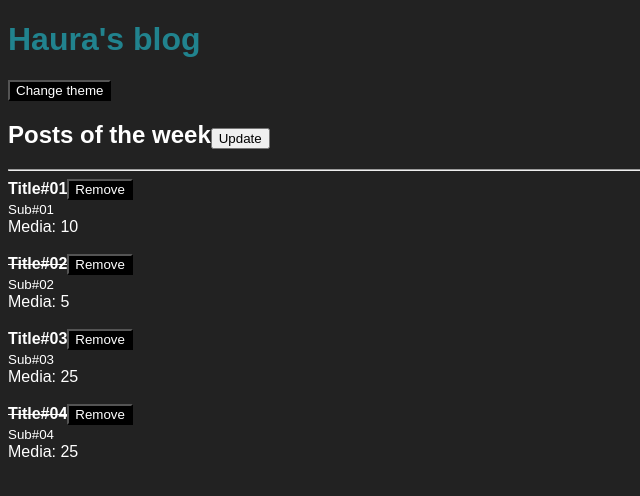
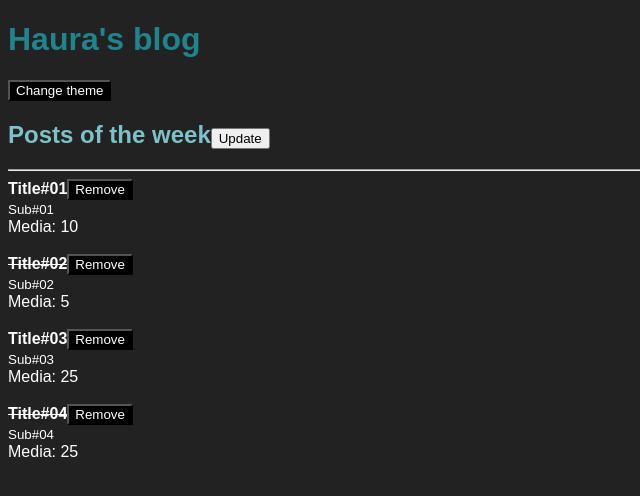
Before and after one commit to afsilvaluiz/JStack, a React app in the folder reactFundamentals/: page / in a window 1280 px wide. Shown: the top 496 px of the page, without its empty margins (0-640 px from the left). Built offline with nearby package versions, Linux system fonts and the light colour scheme.

Commit message:
chore: configure scss

```diff
--- a/reactFundamentals/src/App.js
+++ b/reactFundamentals/src/App.js
@@ -2,7 +2,9 @@ import React, { useState } from "react";
 
 import Header from "./Header";
 import Post from "./Post";
-import { ThemeProvider } from './ThemeContext'
+import { ThemeProvider } from './ThemeContext';
+
+import styles from './App.scss';
 
 
 function App() {
@@ -34,7 +36,7 @@ function App() {
   return (
     <ThemeProvider>
       <Header>
-        <h2>
+        <h2 className={styles.title}>
           Posts of the week
           <button onClick={handleRefresh}>Update</button>
         </h2>
--- /dev/null
+++ b/reactFundamentals/src/App.scss
@@ -0,0 +1,3 @@
+.title {
+  color: #7EC2C9;
+}
```
